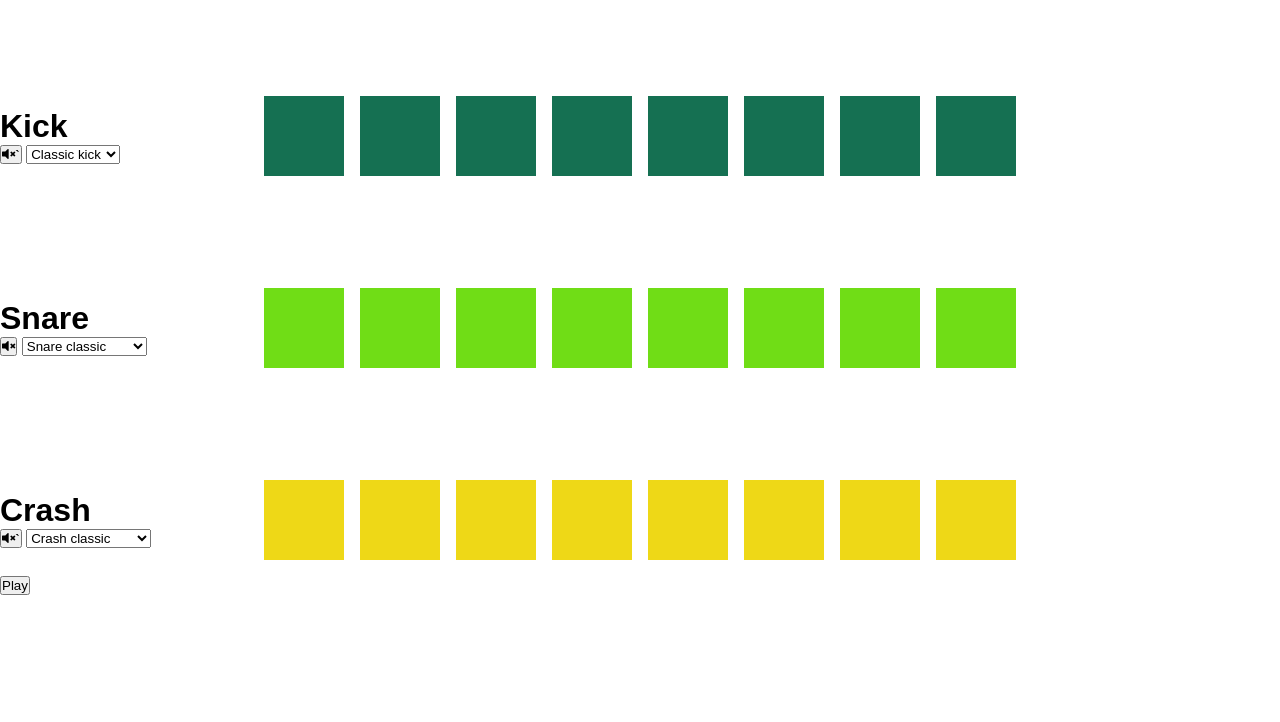
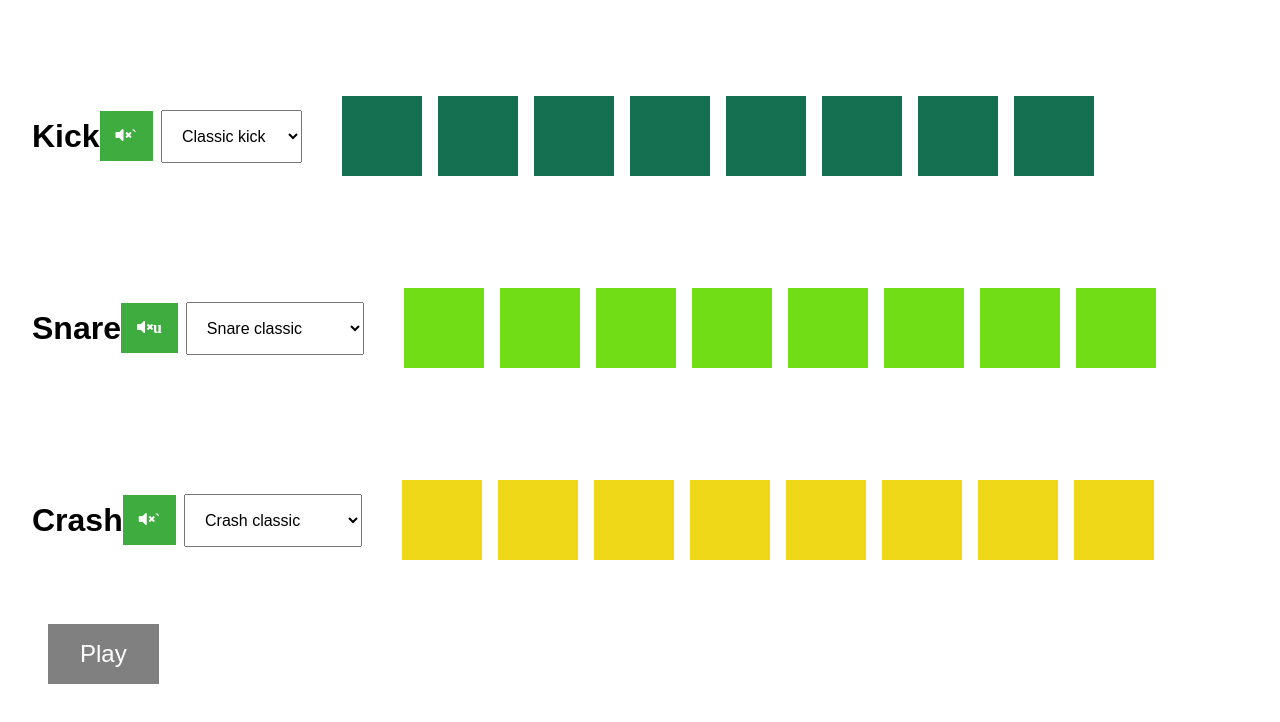
Before and after one commit to UlaBB/BeatMaker-Project, a website: page src/index.html in a window 1280 px wide. Drawn offline with nearby package versions, Linux system fonts and the light colour scheme; files that its build step writes are made by us from their sources.

Commit message:
Add basic css

```diff
--- a/src/index.html
+++ b/src/index.html
@@ -40,7 +40,7 @@
             <div class="controls">
                 <h1>Snare</h1>
                 <button data-track="1" class="mute snare-volumn" type="button">
-                    <i class="fas fa-volume-mute"></i>
+                    <i class="fas fa-volume-mute">u</i>
                 </button>
                 <select name="snare-select" id="snare-select">
                     <option value="./sounds/snare-808.wav">Snare classic</option>
--- a/src/sass/style.scss
+++ b/src/sass/style.scss
@@ -1,14 +1,15 @@
-*{
+* {
   margin: 0;
   padding: 0;
   box-sizing: border-box;
 }
 
-body{
+body {
   font-family: sans-serif;
 }
 
-i, svg{
+i,
+svg {
   pointer-events: none;
 }
 
@@ -21,16 +22,28 @@ i, svg{
   cursor: pointer;
 }
 
-.kick-pad{
+.kick-pad {
   background: rgb(21, 112, 82);
 }
 
-.snare-pad{
+.snare-pad {
   background: rgb(112, 221, 22);
 }
 
-.crash-pad{
+.crash-pad {
   background: rgb(238, 216, 23);
+}
+
+.kick-pad.active {
+  background: rgb(23, 209, 147);
+}
+
+.snare-pad.active {
+  background: rgb(173, 247, 112);
+}
+
+.crash-pad.active {
+  background: rgb(255, 230, 0);
 }
 
 .kick-track,
@@ -45,6 +58,43 @@ i, svg{
 
 .kick,
 .snare,
-.crash{
+.crash {
   display: flex;
 }
+
+.controls {
+  display: flex;
+  justify-content: space-between;
+  align-items: center;
+  flex: 1;
+  margin: 0rem 2rem;
+  button {
+    padding: 1rem;
+    border: none;
+    background-color: rgb(62, 172, 62);
+    color: white;
+    font-size: 1rem;
+    cursor: pointer;
+    transition: all 0.5s ease;
+  }
+}
+
+.pad {
+  transition: all 0.5s ease;
+}
+
+.play {
+  padding: 1rem 2rem;
+  background: grey;
+  border: none;
+  color: white;
+  font-size: 1.5rem;
+  cursor: pointer;
+  margin: 3rem;
+}
+
+select {
+  padding: 1rem;
+  font-size: 1rem;
+  margin-left: 0.5rem;
+}
```
Also changed, not shown: dist/css/style.css, dist/index.html, 1 other file.
